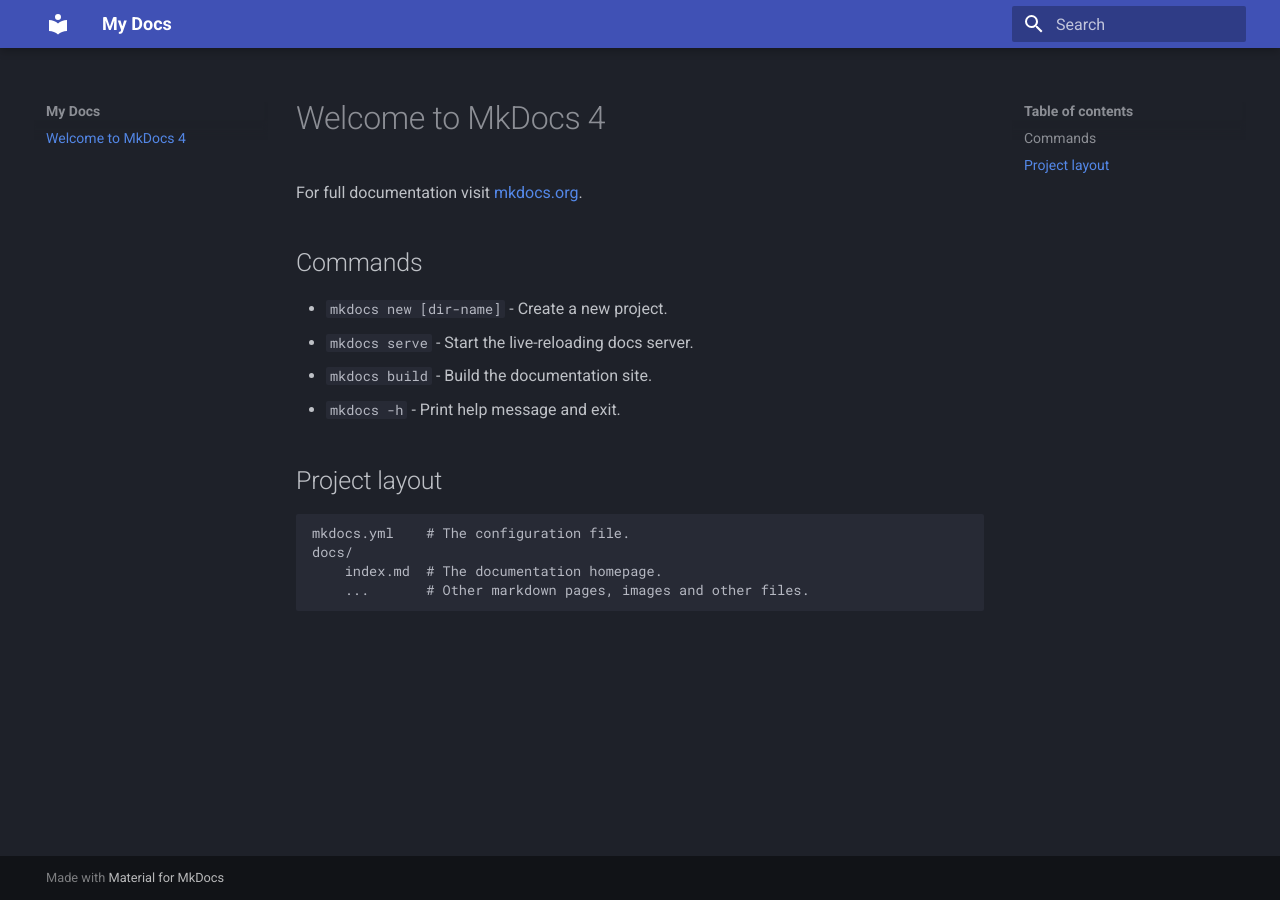
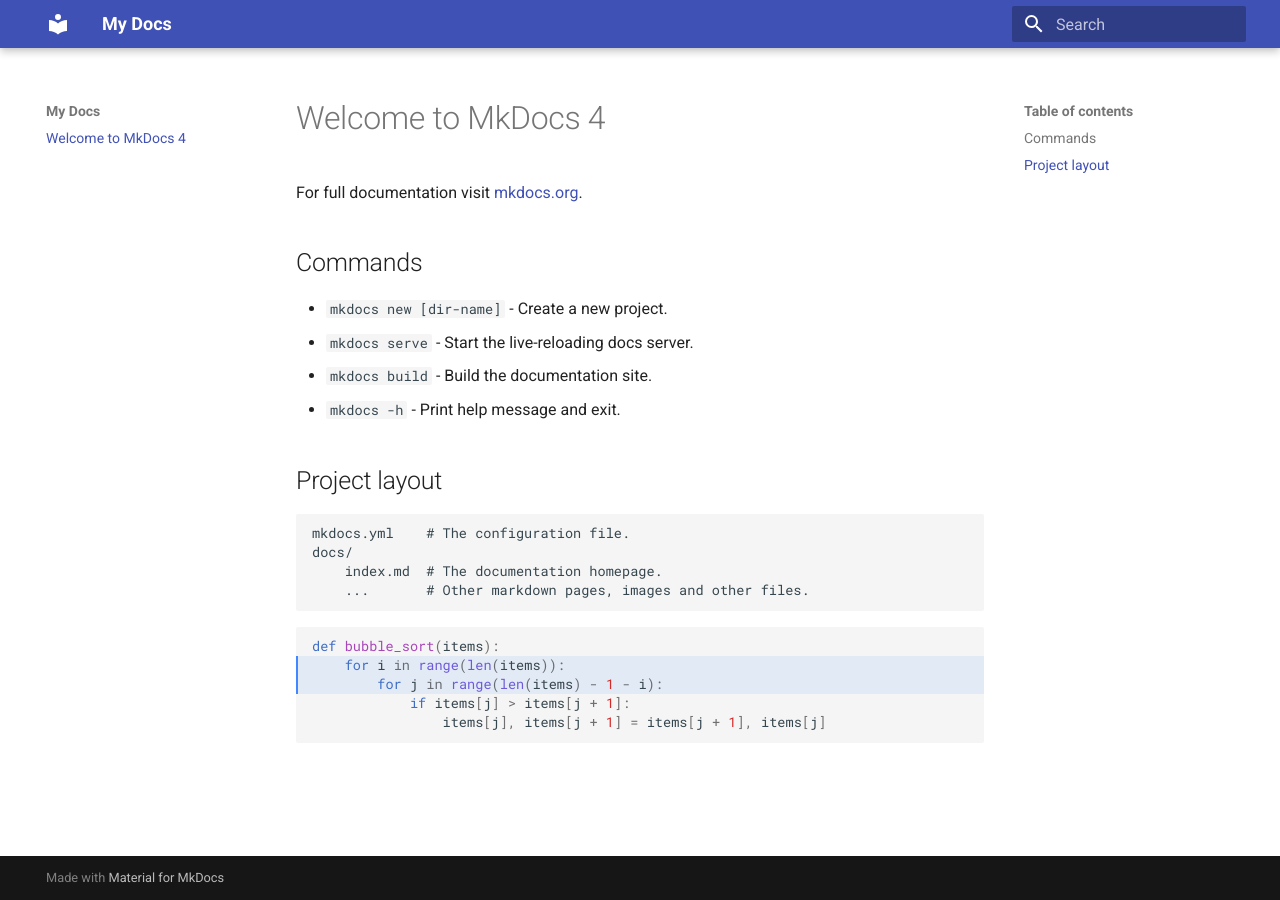
Before and after one commit to Passarinho4/mkdocs, an MkDocs documentation site: the page built from docs/index.md, in a window 1280 px wide. Built offline with MkDocs 1.6.1 and Material for MkDocs 9.7.7, drawn with Linux system fonts in a browser that asks for light colours.

Commit message:
init mkdocs material

````diff
--- a/docs/index.md
+++ b/docs/index.md
@@ -14,3 +14,11 @@
     docs/
         index.md  # The documentation homepage.
         ...       # Other markdown pages, images and other files.
+
+``` python hl_lines="2 3"
+def bubble_sort(items):
+    for i in range(len(items)):
+        for j in range(len(items) - 1 - i):
+            if items[j] > items[j + 1]:
+                items[j], items[j + 1] = items[j + 1], items[j]
+```
--- a/mkdocs.yml
+++ b/mkdocs.yml
@@ -1,5 +1,7 @@
 site_name: My Docs
 theme:
   name: material
-  palette:
-    scheme: slate
+
+markdown_extensions:
+  - pymdownx.highlight
+  - pymdownx.superfences
````
